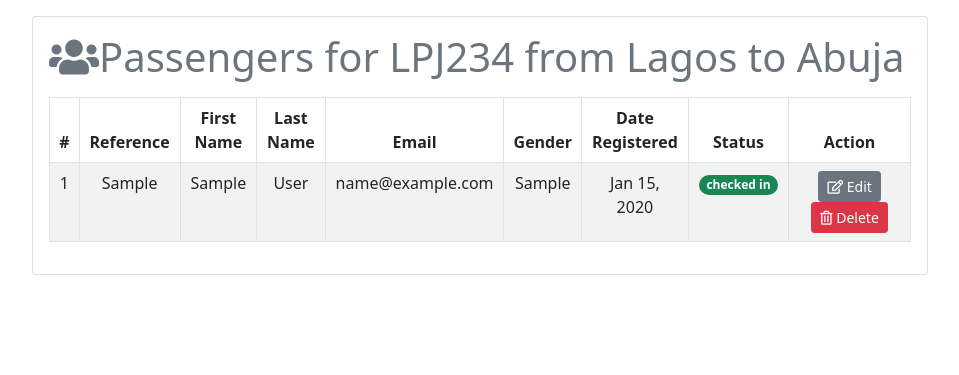
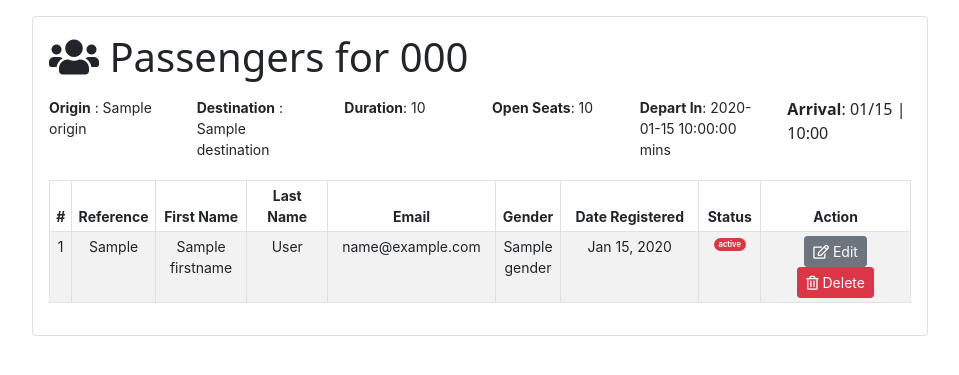
Before and after one commit to wilfred54321/flight_app, a Flask app: template flight_app/templates/passengers.html in a window 1280 px wide. Shown: the part 82-457 px from the top of the page, without its empty margins (160-1119 px from the left). Run offline with Flask 2, Linux system fonts and the light colour scheme; data comes from the database, SQL or seed files in the repository; tables that the repository leaves empty hold one stand-in row (values such as "Sample post"); the template is opened without the code that fills it: values that come from a table or form of the project are taken from there, most other values are stand-ins (such as "Sample title", 1, 10 or a date in 2020); some libraries are stand-ins or nearby versions.

Commit message:
additions

```diff
--- a/extras/note.txt
+++ b/extras/note.txt
@@ -38,3 +38,8 @@ once a trip is completed, the flight info is moved to history
 see the weather information of the destination and origin
 
 automatically delay flight if the weather is in a certain range.
+
+
+check the status of a flight. if a flight is fully booked , change the status
+
+change depart in to arrive in immediately a flight departs
--- a/flight_app/__init__.py
+++ b/flight_app/__init__.py
@@ -18,9 +18,11 @@ def create_app():
     from .main.routes import main
     from .users.routes import users
     from .flight.routes import flight
+    from.schedule.routes import schedule
 
     app.register_blueprint(main)
     app.register_blueprint(users)
     app.register_blueprint(flight)
+    app.register_blueprint(schedule)
 
     return app
--- a/flight_app/flight/routes.py
+++ b/flight_app/flight/routes.py
@@ -141,12 +141,13 @@ def process_flight_schedule(flight_id):
         flight = Flight.query.get_or_404(flight_id)
 
 
-        flight.schedule_flight(flight_origin,flight_destination,flight_capacity,departure_time,arrival_time)
+        schedule = flight.schedule_flight(flight_origin,flight_destination,flight_capacity,departure_time,arrival_time)
+
 
         # message = f"""flight_code: {code} from {flight_origin} to {flight_destination}\n
         # departure time: {departure_time},\n arrival time: {arrival_time},\nflight capacity: {flight_capacity} was
         # added successfully!"""
-        message = f"Flight {flight.schedules.code} scheduled successfully!"
+        message = f"Flight {schedule.flight.code} from {schedule.origin} to {schedule.destination} scheduled successfully!"
         flash(message,'success')
         return redirect(url_for('main.index'))
         # return render_template("schedule_flight.html")
--- a/flight_app/models.py
+++ b/flight_app/models.py
@@ -71,33 +71,46 @@ class Schedule(db.Model):
     flight_id = db.Column(db.Integer, db.ForeignKey("flight.id"))
 
     passengers = db.relationship(
-        "Passenger", backref="schedule ", cascade="all, delete", lazy=True
+        "Passenger", backref="schedule ", cascade="all, delete", lazy='subquery'
     )
     pilots = db.relationship("Pilot",backref = "schedule", cascade = "all,delete", lazy = True)
 
 
-    def add_passenger(self, firstname, lastname, gender, flight_id):
+    def add_passenger(self, firstname, lastname, gender,email):
         # if not self.open_seats:
         #     return False
-
         passenger = Passenger(
-            firstname=firstname, lastname=lastname, gender=gender, schedule_id=self.id
+            firstname=firstname, lastname=lastname, gender=gender,email = email,schedule_id = self.id
         )
         db.session.add(passenger)
         db.session.commit()
         return passenger.booking_reference
         # return True
 
+    def add_pilot(self,firstname,lastname,email,gender,category,level,):
+        pilot = Pilot(firstname = firstname,lastname = lastname, email = email,gender = gender,category = category,level=level,schedule_id = self.id)
+        db.session.add(pilot)
+        db.session.commit()
 
     def open_seats(self):
         return self.capacity - len(self.passengers)
-
 
     def delay_flight(self,amount):
         new_arrival_time = self.arrival_time + timedelta(minutes=amount)
         self.arrival_time = new_arrival_time
         db.session.commit()
         return self.arrival_time
+
+    def time_to_departure(self):
+        ttd = self.departure_time - datetime.now()
+        return round(((ttd.total_seconds())/60),2)
+
+    def expected_arrival_time(self):
+        eta = self.arrival_time - datetime.now()
+        return round(((eta.total_seconds())/60),2)
+
+
+
 
 
 
@@ -143,7 +156,15 @@ class Pilot(db.Model):
     level = db.Column(db.Integer, nullable=False)
     date_created = db.Column(db.DateTime, nullable=False, default=datetime.now())
     is_available = db.Column(db.Boolean, nullable=False, default=True)
-    schedule_id = db.Column(db.Integer,db.ForeignKey('schedule.id'))
+
+
+
+
+
+# class SchedulePilot(db.Model):
+#     id = db.Column(db.Integer, primary_key = True)
+#     pilot_id = db.Column(db.Integer,db.ForeignKey('pilot.id'))
+#     schedule_id = db.Column(db.Integer,db.ForeignKey('schedule.id'))
 
 
     def status(self):
--- a/flight_app/templates/base.html
+++ b/flight_app/templates/base.html
@@ -13,6 +13,11 @@
     <script src="https://cdnjs.cloudflare.com/ajax/libs/moment.js/2.15.1/moment.min.js"></script>
     <script src="https://cdnjs.cloudflare.com/ajax/libs/twitter-bootstrap/3.3.7/js/bootstrap.min.js"></script>
     <script src="https://cdnjs.cloudflare.com/ajax/libs/bootstrap-datetimepicker/4.7.14/js/bootstrap-datetimepicker.min.js"></script>
+    <script
+    src="https://cdn.jsdelivr.net/npm/bootstrap@5.0.2/dist/js/bootstrap.bundle.min.js"
+    integrity="sha384-MrcW6ZMFYlzcLA8Nl+NtUVF0sA7MsXsP1UyJoMp4YLEuNSfAP+JcXn/tWtIaxVXM"
+    crossorigin="anonymous"
+  ></script>
 
 
     <link
@@ -26,11 +31,7 @@
       integrity="sha384-EVSTQN3/azprG1Anm3QDgpJLIm9Nao0Yz1ztcQTwFspd3yD65VohhpuuCOmLASjC"
       crossorigin="anonymous"
     />
-    <script
-      src="https://cdn.jsdelivr.net/npm/bootstrap@5.0.2/dist/js/bootstrap.bundle.min.js"
-      integrity="sha384-MrcW6ZMFYlzcLA8Nl+NtUVF0sA7MsXsP1UyJoMp4YLEuNSfAP+JcXn/tWtIaxVXM"
-      crossorigin="anonymous"
-    ></script>
+
     <link
       rel="stylesheet"
       href="https://use.fontawesome.com/releases/v5.7.0/css/all.css"
--- a/flight_app/templates/flight.html
+++ b/flight_app/templates/flight.html
@@ -146,7 +146,7 @@
                             <a href="#" class="none  mx-2">
                                 <i class="far fa-edit"></i>
                             </a>
-                            <a href="#"
+                            <a href="{{url_for('schedule.cancel_schedule',schedule_id = flight.id)}}"
                                 class="none mx-2">
                                 <i class="fas fa-ban red"></i>
                             </a>
--- a/flight_app/templates/index.html
+++ b/flight_app/templates/index.html
@@ -123,6 +123,7 @@
     <div class="card card-body mt-3">
       <p class="display-6"><i class="fas fa-users"></i> Show All Pilots</p>
       <div class=index_table>
+        {%if pilots%}
         <table class="table table-striped table-hover table-bordered">
           <thead>
             <tr style='text-align: center;'>
@@ -192,6 +193,9 @@
               {%endfor%}
             </tbody>
         </table>
+        {%else%}
+        Do this if pilot list is empty
+        {%endif%}
       </div>
     </div>
   </div>
--- a/flight_app/templates/passengers.html
+++ b/flight_app/templates/passengers.html
@@ -4,25 +4,42 @@
 
 <div class="" id="all_pilots_lists">
     <div class="card card-body mt-3">
-        <p class="display-6 text-muted"><i class="fas fa-users">   </i>Passengers for {{flight.flight.code}} from {{flight.origin}} to {{flight.destination}}</p>
-        <div class=index_table>
-            <table class="table table-striped table-hover table-bordered">
+        <p class="display-6"><i class="fas fa-users"></i>       Passengers for {{schedule.flight.code}} </p>
+        <div class="row  mb-1">
+            <div class="col">
+           <p class = "special-font small"><b>Origin</b> : {{schedule.origin}} </p>
+            </div>
+            <div class="col ">
+                <p class = "special-font small"><b>Destination</b> : {{schedule.destination}}</p>
+                 </div>
+        <div class="col">
+            <p class = "special-font small "> <b>Duration</b>: {{schedule.duration()}} </p>
+        </div>
+        <div class="col">
+            <p class = "special-font small "> <b>Open Seats</b>: {{schedule.open_seats()}}</p>
+        </div>
+        <div class="col"> <p class = "special-font small "><b>Depart In</b>: {{schedule.time_to_departure()}} mins</p></div>
+
+        <div class="col"><b>Arrival</b>: {{schedule.arrival_time.strftime('%m/%d | %H:%M')}}</div>
+        </div>
+        <div class='index_table'>
+            <table class="small special-font small table table-sm table-striped table-hover table-bordered">
                 <thead>
                     <tr style='text-align: center;'>
-                        <th style='width:3%;' class="">#</th>
-                        <th style='width:5%;'>Reference</th>
-                        <th style='width:5%;' class="">First Name</th>
-                        <th style='width:5%;'>Last Name</th>
-                        <th style='width:5%;'>Email</th>
-                        <th style='width:3%;'>Gender</th>
-                        <th style='width:5%;'>Date Registered</th>
-                        <th style='width:5%;'>Status</th>
+                        <th style='width:1.5%;' class="">#</th>
+                        <th style='width:1.5%;'>Reference</th>
+                        <th style='width:7%;' class="">First Name</th>
+                        <th style='width:7%;'>Last Name</th>
+                        <th style='width:7%;'>Email</th>
+                        <th style='width:2%;'>Gender</th>
+                        <th style='width:12%;'>Date Registered</th>
+                        <th style='width:3%;'>Status</th>
                         <th style='width:13%;'>Action</th>
                     </tr>
 
                     <thead>
                     <tbody>
-                        {%for passenger in passengers%}
+                        {%for passenger in schedule.passengers%}
                         <tr style='text-align: center;'>
                             <td class="">{{loop.index}}</td>
                             <td>{{passenger.booking_reference}}</td>
@@ -31,12 +48,12 @@
                             <td>{{passenger.email}}</td>
                             <td>{{passenger.gender}}</td>
                             <td>{{passenger.timestamp.strftime('%b %d, %Y')}}</td>
-                            <td>
+                            <td class = "x-small">
 
-                                {%if passenger.status() %}
+                                {%if passenger.is_checked_in %}
                                 <span class="badge rounded-pill bg-success "> {{passenger.status()}}</span>
                                 {%else%}
-                                <span class="badge rounded-pill bg-danger"> {{passeger.status()}}</span>
+                                <span class="badge rounded-pill bg-danger"> {{passenger.status()}}</span>
                                 {%endif%}
 
                             </td>
```
Also changed, not shown: flight_app/main/routes.py (+29 -20 lines), flight_app/schedule/routes.py (added, +20 -0 lines), flight_app/templates/book.html (+5 -5 lines), flight_app/templates/pilots.html (+6 -1 lines), flight_app/users/routes.py (+5 -7 lines), flight_app/flight_app.db, flight_app/schedule/__init__.py (added).
